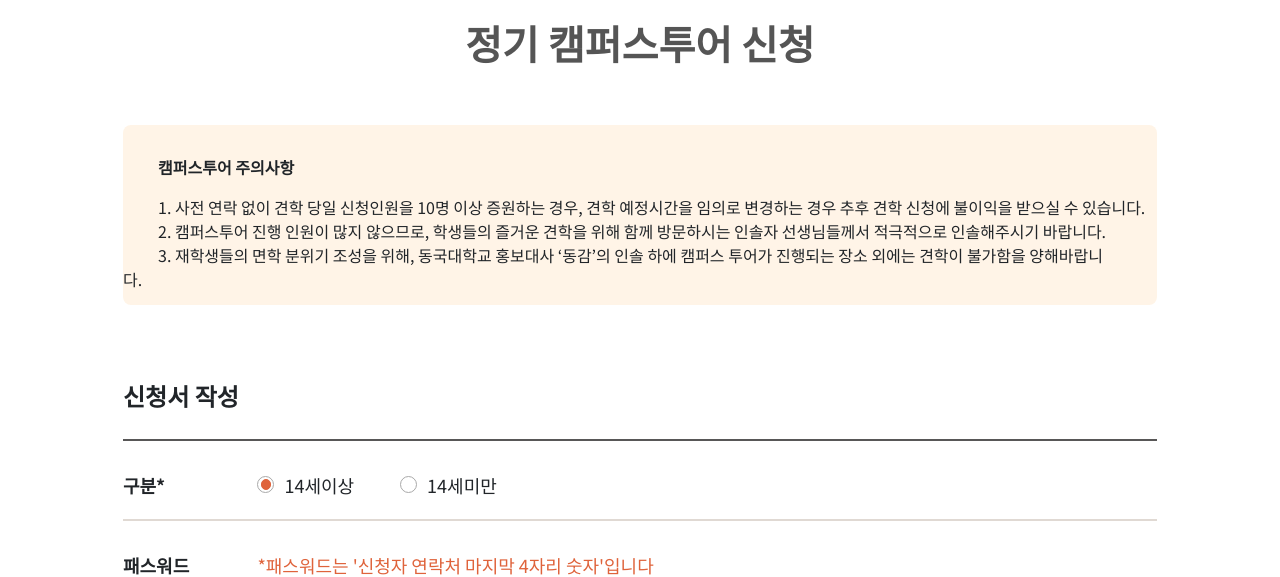
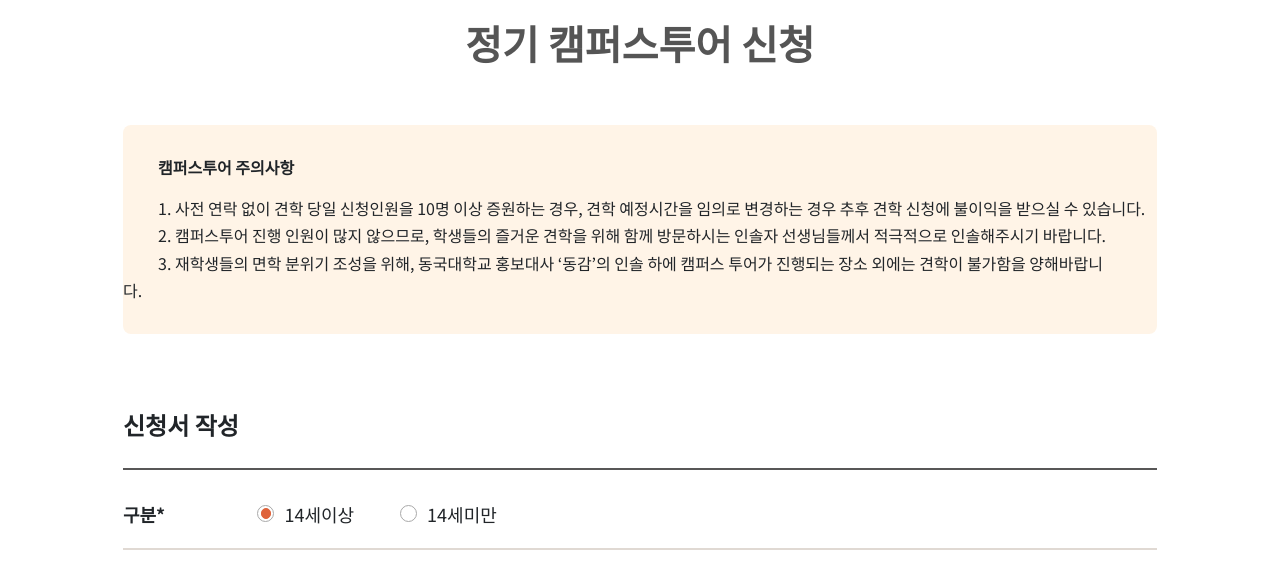
Before and after one commit to ustar1210/Donggam, a Django app: page /regular_form/ in a window 1280 px wide. Shown: the part 150-727 px from the top of the page. Run offline with Django 4.2, Linux system fonts and the light colour scheme; data that the repository does not hold is empty; some libraries are stand-ins or nearby versions.

Commit message:
fix : regular header

```diff
--- a/donggam/donggam/static/css/regular/regular_form.css
+++ b/donggam/donggam/static/css/regular/regular_form.css
@@ -2,7 +2,8 @@
     background: rgba(255, 150, 27, 0.1);
     border-radius: 8px;
     margin: 46px 123px 73px 123px;
-    height: 180px;
+    height: auto;
+    padding-bottom: 30px;
 }
 .regular_form_info p.title{
     padding: 30px 35px 0px 35px;
@@ -15,6 +16,7 @@
     padding: 10px 35px 0px 35px;
     font-weight: 500;
     font-size: 16px;
+    line-height: 170%;
 }
 .form_wrap{
     margin: 46px 123px 73px 123px;
@@ -124,8 +126,7 @@ input[type='radio']:checked:before {
         background: rgba(255, 150, 27, 0.1);
         border-radius: 8px;
         margin: 10px 25px 10px 25px;
-        height: 13rem;
-        padding: 0px 5px;
+        padding: 10px 10px;
     }
     .regular_form_info p.title{
         padding: 10px 10px 0px 20px;
--- a/donggam/donggam/templates/shared/regular_head.html
+++ b/donggam/donggam/templates/shared/regular_head.html
@@ -1,6 +1,5 @@
 <div class="regular_form_info">
     <p class="title">캠퍼스투어 주의사항</p>
-
         <span>1. 사전 연락 없이 견학 당일 신청인원을 10명 이상 증원하는 경우, 견학 예정시간을 임의로 변경하는 경우 추후 견학 신청에 불이익을 받으실 수 있습니다.<br></spin>
         <span>2. 캠퍼스투어 진행 인원이 많지 않으므로, 학생들의 즐거운 견학을 위해 함께 방문하시는 인솔자 선생님들께서 적극적으로 인솔해주시기 바랍니다.<br></span>
         <span>3. 재학생들의 면학 분위기 조성을 위해, 동국대학교 홍보대사 ‘동감’의 인솔 하에 캠퍼스 투어가 진행되는 장소 외에는 견학이 불가함을 양해바랍니다.</span>
```
